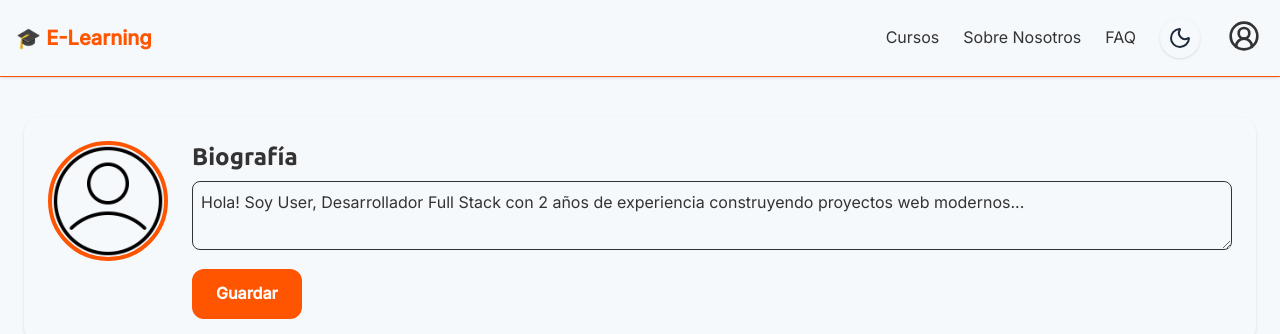
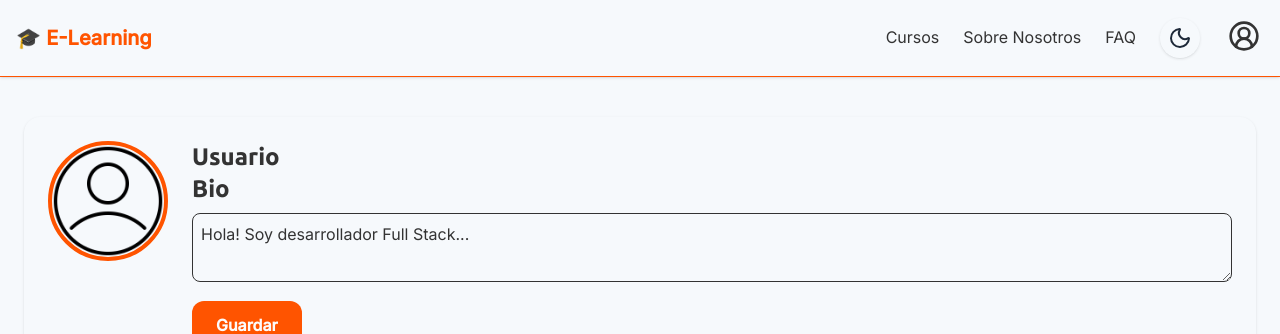
Before and after one commit to Hackathon-ONE/Front-E-learning, a Next.js app: page /dashboard/profile in a window 1280 px wide. Both pictures are taken after a click on the button "Editar Perfil". Shown: the top 334 px of the page. Built offline with nearby package versions, Linux system fonts and the light colour scheme; no server answers.

Commit message:
avatar autenticado

```diff
--- a/src/app/dashboard/profile/page.jsx
+++ b/src/app/dashboard/profile/page.jsx
@@ -5,12 +5,16 @@ import { motion } from "framer-motion";
 import Image from "next/image";
 import Button from "@/components/ui/Button";
 import GridProjects from "@/components/GridCertificates";
+import { useSession } from "next-auth/react";
 
 export default function ProfilePage() {
-  const [bio, setBio] = useState(
-    "Hola! Soy User, Desarrollador Full Stack con 2 años de experiencia construyendo proyectos web modernos..."
-  );
+  const { data: session } = useSession();
   const [isEditing, setIsEditing] = useState(false);
+
+  const bio = session?.user?.bio || "Hola! Soy desarrollador Full Stack..."; // fallback
+  const avatar = session?.user?.image || "/default-avatar.png";
+  const name = session?.user?.name || "Usuario";
+  const [editableBio, setEditableBio] = useState(bio);
 
   const stats = [
     { label: "Cursos Finalizados", value: 64 },
@@ -66,21 +70,22 @@ export default function ProfilePage() {
     <section className="py-10 px-6 container mx-auto">
       {/* 🧑 Perfil */}
       <div className="bg-surface rounded-2xl shadow p-6 flex flex-col md:flex-row gap-6 items-start">
-        <Image
-          src="/default-avatar.png"
-          alt="Avatar"
-          width={120}
-          height={120}
-          className="rounded-full border-4 border-primary"
-        />
+      <Image
+        src={avatar}
+        alt={name}
+        width={120}
+        height={120}
+        className="rounded-full border-4 border-primary"
+      />
         <div className="flex-1">
-          <h1 className="text-2xl font-bold text-foreground">Biografía</h1>
+        <h1 className="text-2xl font-bold text-foreground">{name}</h1>
+          <h2 className="text-2xl font-bold text-foreground">Bio</h2>
 
           {isEditing ? (
             <textarea
               className="w-full mt-2 p-2 rounded-lg border bg-bg text-foreground"
-              value={bio}
-              onChange={(e) => setBio(e.target.value)}
+              value={editableBio}
+              onChange={(e) => setEditableBio(e.target.value)}
             />
           ) : (
             <p className="mt-2 text-muted">{bio}</p>
--- a/src/components/Navbar.jsx
+++ b/src/components/Navbar.jsx
@@ -59,7 +59,7 @@ export default function Navbar() {
                     onClick={() => signOut({ callbackUrl: "/auth/login" })}
                     className="ml-2 text-sm text-red-500"
                   >
-                    Logout
+
                   </button>
                 </div>
               ) : (
```
